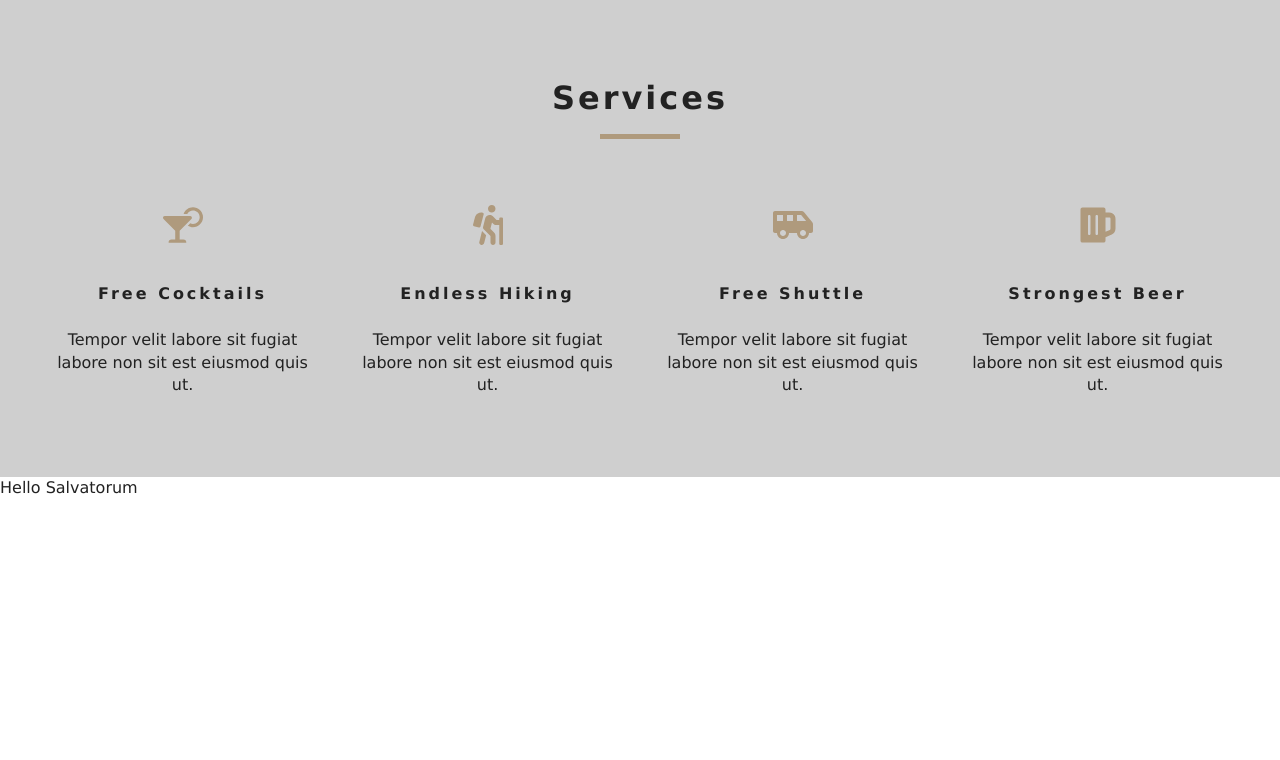
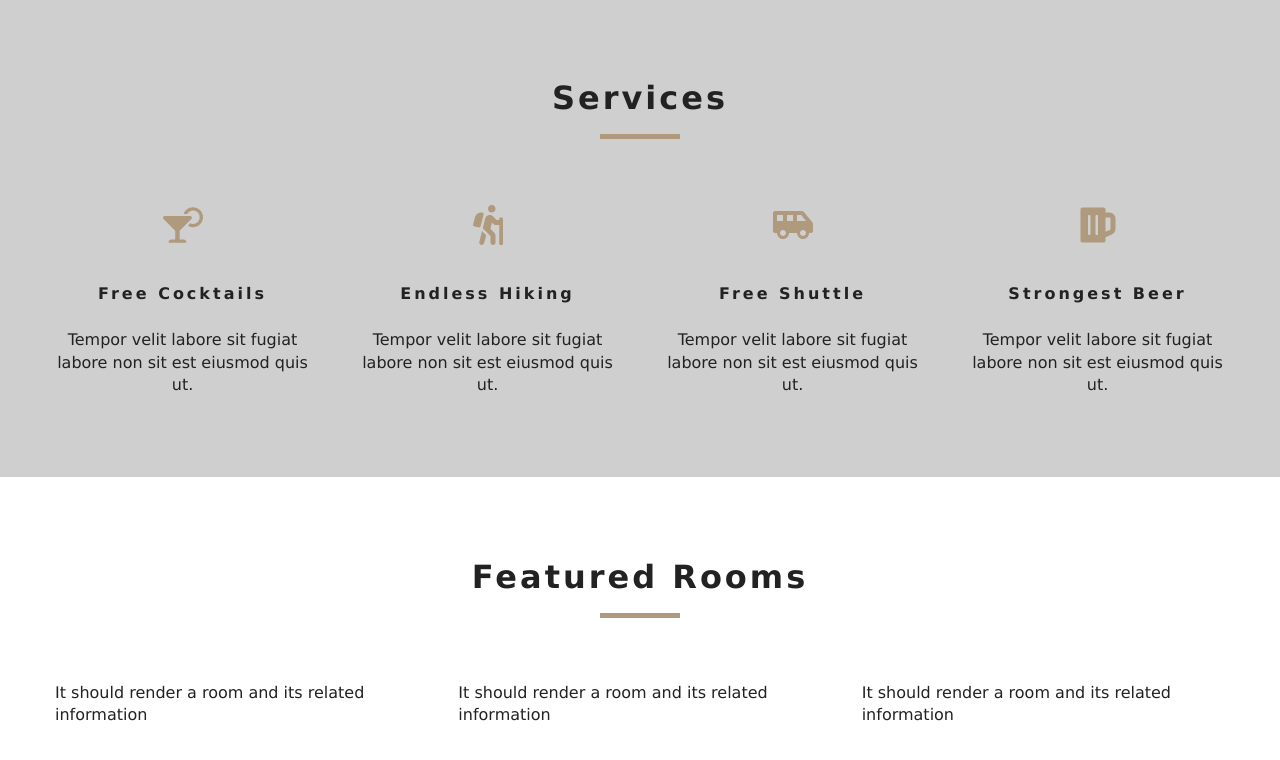
Before and after one commit to salvadorgnolasco/react-beach-resort, a React (Create React App) app: page / in a window 1280 px wide. Shown: the part 802-1562 px from the top of the page. Before the commit the page ends 1301 px from the top, so only its background shows below. Built offline with nearby package versions, Linux system fonts and the light colour scheme.

Commit message:
Featured rooms in the application context

```diff
--- a/src/RoomContext.js
+++ b/src/RoomContext.js
@@ -1,5 +1,9 @@
 
 import React, { Component } from 'react';
+
+import items from './data';
+
+
 
 const RoomContext = React.createContext();
 
@@ -8,9 +12,34 @@ class RoomContextProvider extends Component {
   constructor(props) {
     super(props);
     this.state = {
-      greeting: 'Hello ',
-      name: 'Salvatorum',
+      rooms: [],
+      sortedRooms: [],
+      featuredRooms: [],
+      loading: true,
     }
+  }
+
+  componentDidMount() {
+    let rooms = this.formatData(items);
+    let featuredRooms = rooms.filter(room => room.featured === true);
+    console.log('rooms', rooms)
+    this.setState({
+      rooms,
+      sortedRooms: rooms,
+      featuredRooms,
+      loading: false,
+    });
+  }
+
+  formatData(items) {
+    let temporalItems = items.map(item => {
+      let id = item.sys.id;
+      let images = item.fields.images.map(image => image.fields.file.url);
+      let room = { ...item.fields, images, id };
+      return room;
+    });
+
+    return temporalItems;
   }
 
   render() {
--- a/src/components/FeaturedRooms.js
+++ b/src/components/FeaturedRooms.js
@@ -1,26 +1,36 @@
+import Loading from './Loading';
+import Room from './Room';
+import Title from './Title';
 
 import React, { Component } from 'react';
-import { RoomContext, RoomContextConsumer } from '../RoomContext';
+import { RoomContextConsumer } from '../RoomContext';
 
 
 export default class FeatureRooms extends Component {
 
-  static contextType = RoomContext;
+
+  getListOfRooms(rooms) {
+    return rooms.featuredRooms.map(room => <Room key={room.id} room={room} />);
+  }
 
   render() {
-    const contextProps = this.context;
-    console.log('contextProps', contextProps);
 
     return (
-      <div>
+      <section className="featured-rooms">
+        <Title title={"Featured Rooms"} />
         <RoomContextConsumer>
           {
-            ({ greeting, name }) => (
-              <div>{greeting} {name}</div>
-            )
+            (rooms) => {
+              let listOfRooms = this.getListOfRooms(rooms);
+              return (
+                <div className="featured-rooms-center ">
+                  {rooms.loading ? <Loading /> : listOfRooms}
+                </div>
+              );
+            }
           }
         </RoomContextConsumer>
-      </div>
+      </section>
     )
   }
 }
--- /dev/null
+++ b/src/components/Loading.js
@@ -0,0 +1,12 @@
+import React from 'react';
+import loading from '../images/gif/loading-arrow.gif';
+
+
+export default function Loading() {
+  return (
+    <div className="loading">
+      <h4>Rooms data loading...</h4>
+      <img src={loading} alt="Luxurious room"></img>
+    </div>
+  )
+}
--- /dev/null
+++ b/src/components/Room.js
@@ -0,0 +1,11 @@
+import React, { Component } from 'react';
+
+export default class Room extends Component {
+  render() {
+    return (
+      <div>
+        It should render a room and its related information
+      </div>
+    )
+  }
+}
```
